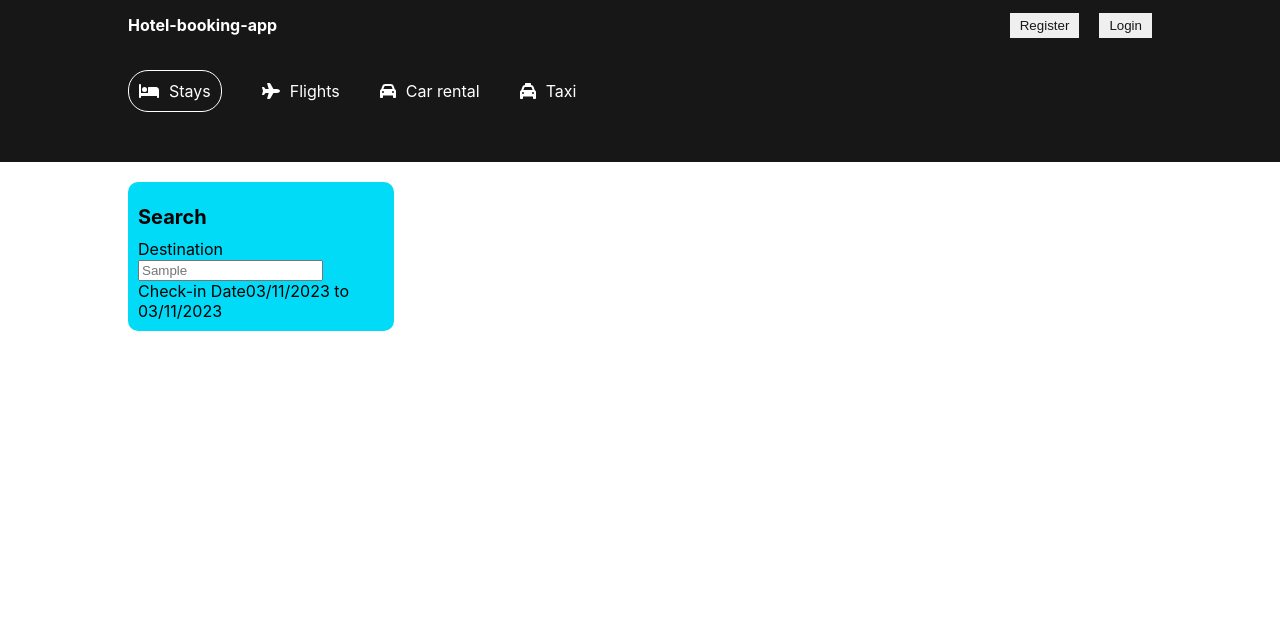
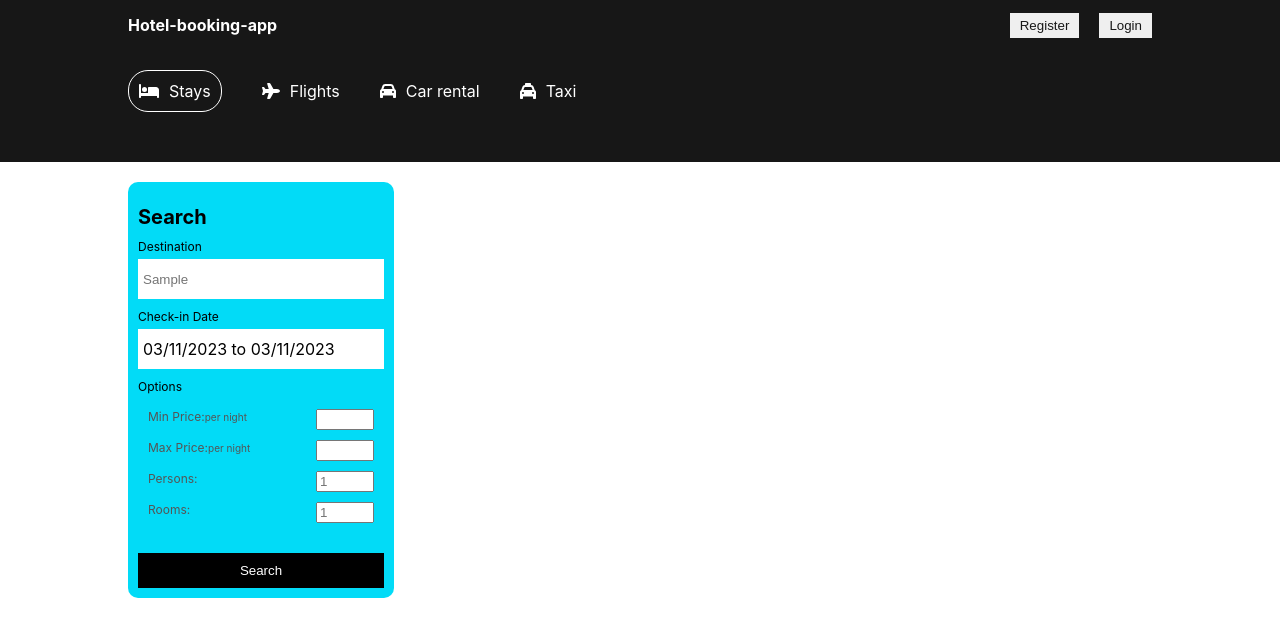
Before and after one commit to adeeb1488/hotel-booking-app, a React (Create React App) app in the folder client/: page / in a window 1280 px wide. Both pictures are taken after typing "Sample" into the empty fields and a click on the button "Search". Shown: the top 636 px of the page. Built offline with nearby package versions, Linux system fonts and the light colour scheme.

Commit message:
Creating UI for search feature on hotels page

```diff
--- a/client/src/components/header/Header.jsx
+++ b/client/src/components/header/Header.jsx
@@ -84,13 +84,14 @@ const handleSearch=()=>{
      <div className="headerSearchItem">
      <FontAwesomeIcon icon={faCalendarDays} className="headerIcon"  />
      <span onClick={()=>setOpenCalendar(!openCalendar)} className='headerSearchText'>{`${format(date[0].startDate,"MM/dd/yyyy")} to ${format(date[0].endDate,"MM/dd/yyyy")}`}</span>
-     {openCalendar&&<DateRange
+     {openCalendar&&
+     <DateRange
      editableDateInputs={true}
      onChange={item=> setDate([item.selection])}
      moveRangeOnFirstSelection={false}
      ranges={date}
      className="date"
-
+      minDate={new Date()}
      />}
      </div>
      <div className="headerSearchItem">
--- a/client/src/pages/list/List.jsx
+++ b/client/src/pages/list/List.jsx
@@ -4,6 +4,7 @@ import Navbar from '../../components/navbar/Navbar'
 import { useLocation } from 'react-router-dom'
 import './list.css'
 import { format } from 'date-fns'
+import { DateRange } from 'react-date-range'
 
 const List = () => {
 
@@ -11,6 +12,7 @@ const List = () => {
   const[destination, setDestination] = useState(location.state.destination)
   const[date, setDate] = useState(location.state.date)
   const[options, setOptions] = useState(location.state.options)
+  const[openDate,setOpenDate]=useState(false)
   console.log(location)
   return (
     <div>
@@ -29,12 +31,56 @@ const List = () => {
       </div>
       <div className="lsItem">
         <label>Check-in Date</label>
-        <span>
+        <span onClick={()=>setOpenDate(!openDate)}>
           {
             `${format(date[0].startDate,"MM/dd/yyyy")} to ${format(date[0].endDate, "MM/dd/yyyy")}`
           }
         </span>
+        { openDate &&(
+          <DateRange
+        onChange={(item)=>setDate([item.selection])}
+        minDate={new Date()}
+        ranges={date}
+        />
+        )
+}
       </div>
+      <div className="lsItem">
+        <label>Options</label>
+        <div className="lsOptions">
+
+
+        <div className="lsOptionItem">
+          <span className="lsOptionText">
+            Min Price:
+            <small>per night</small>
+          </span>
+          <input type="number" className="lsOptionInput" />
+        </div>
+        <div className="lsOptionItem">
+          <span className="lsOptionText">
+            Max Price:
+            <small>per night</small>
+          </span>
+          <input type="number" className="lsOptionInput" />
+        </div>
+        <div className="lsOptionItem">
+          <span className="lsOptionText">
+            Persons:
+
+          </span>
+          <input type="number" min={1} className="lsOptionInput" placeholder={options.persons}/>
+        </div>
+        <div className="lsOptionItem">
+          <span className="lsOptionText">
+            Rooms:
+
+          </span>
+          <input type="number" min={1} className="lsOptionInput" placeholder={options.rooms}/>
+        </div>
+</div>
+      </div>
+      <button>Search</button>
     </div>
     <div className="listResult"></div>
   </div>
--- a/client/src/pages/list/list.css
+++ b/client/src/pages/list/list.css
@@ -30,3 +30,57 @@
     margin-bottom: 10px;
 
 }
+
+.lsItem{
+    display: flex;
+    flex-direction: column;
+    gap: 5px;
+    margin-bottom: 10px;
+}
+
+.lsItem>label{
+font-size: 12px;
+}
+.lsItem>input{
+    height: 30px;
+    border: none;
+    padding: 5px;
+}
+
+.lsItem>span{
+    height: 30px;
+    background-color: white;
+    padding: 5px;
+    display: flex;
+    align-items: center;
+}
+
+.listResult{
+    flex: 3;
+}
+
+.lsOptionItem{
+    display: flex;
+    justify-content: space-between;
+    margin-bottom: 10px;
+    color: #555;
+    font-size: 12px;
+}
+
+.lsOptionInput{
+width: 50px;
+}
+
+.lsOptions{
+    padding: 10px;
+}
+
+.listSearch>button{
+    padding: 10px;
+    background-color: black;
+    color: white;
+    border: none;
+    width: 100%;
+    font-weight: 500;
+    cursor: pointer;
+}
```
